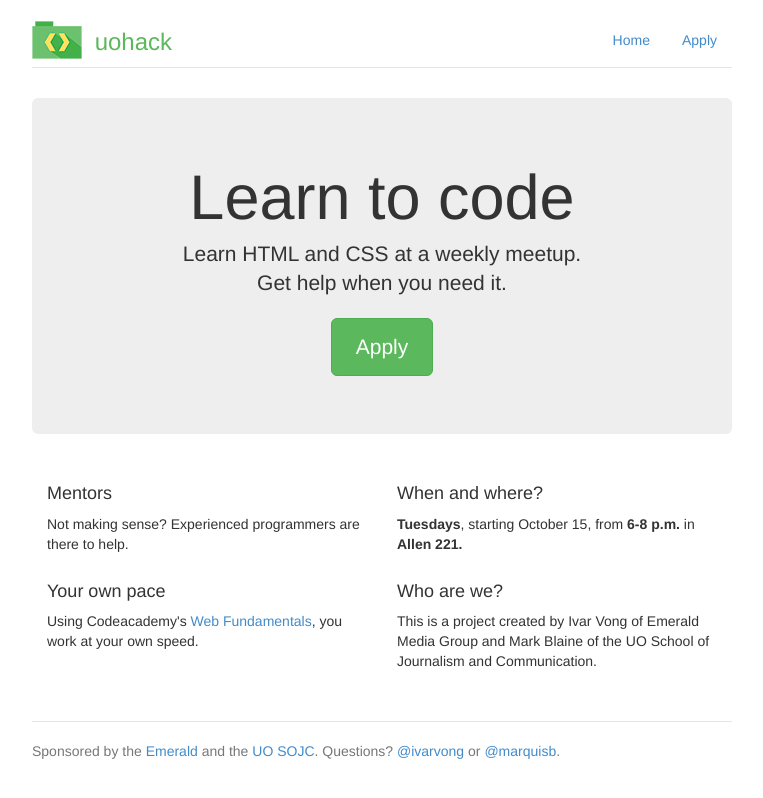
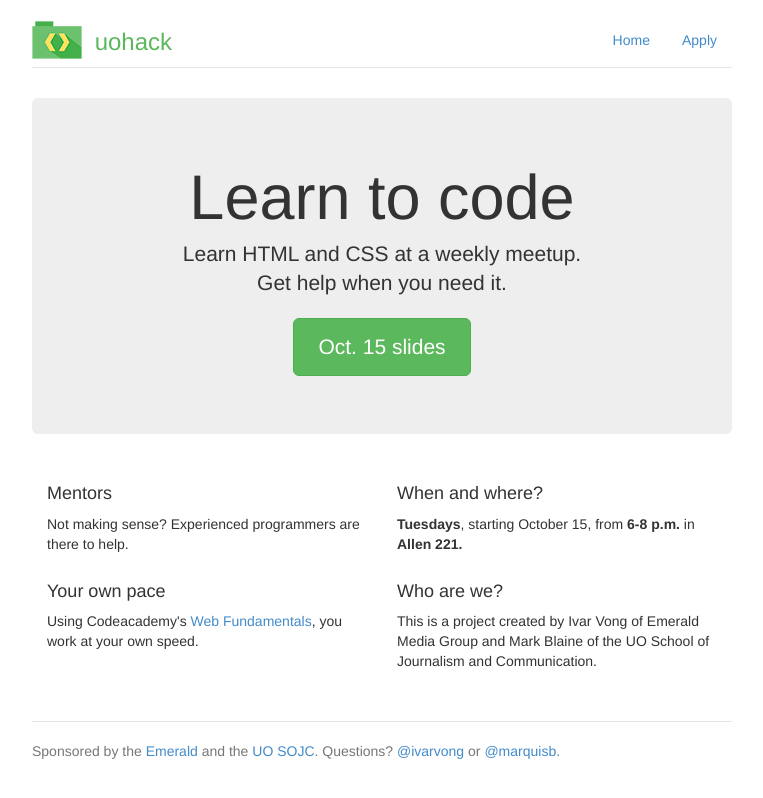
Before and after one commit to uohack/uohack.github.io, a Jekyll site: the page built from index.html, in a window 1280 px wide. Shown: the top 798 px of the page, without its empty margins (258-1021 px from the left). Built offline with Jekyll 4.4.1, drawn with Linux system fonts in a browser that asks for light colours.

Commit message:
link to slidedeck for oct15

```diff
--- a/index.html
+++ b/index.html
@@ -6,7 +6,7 @@ title: uohack
 <div class="jumbotron">
     <h1>Learn to code</h1>
     <p class="lead">Learn HTML and CSS at a weekly meetup.<br>Get help when you need it.</p>
-    <p><a class="btn btn-lg btn-success" href="/apply/">Apply</a></p>
+    <p><a class="btn btn-lg btn-success" href="/fall-2013/oct15/">Oct. 15 slides</a></p>
   </div>
 
   <div class="row marketing">
```
